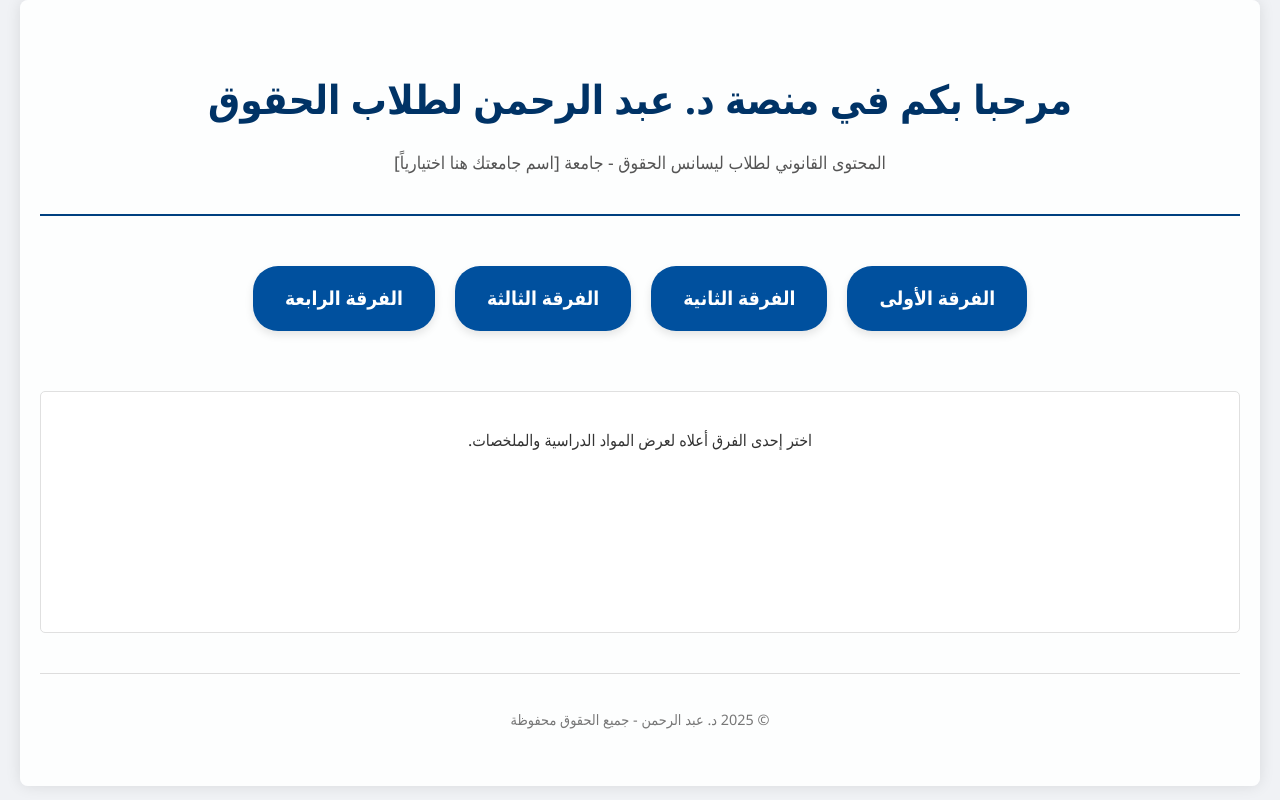
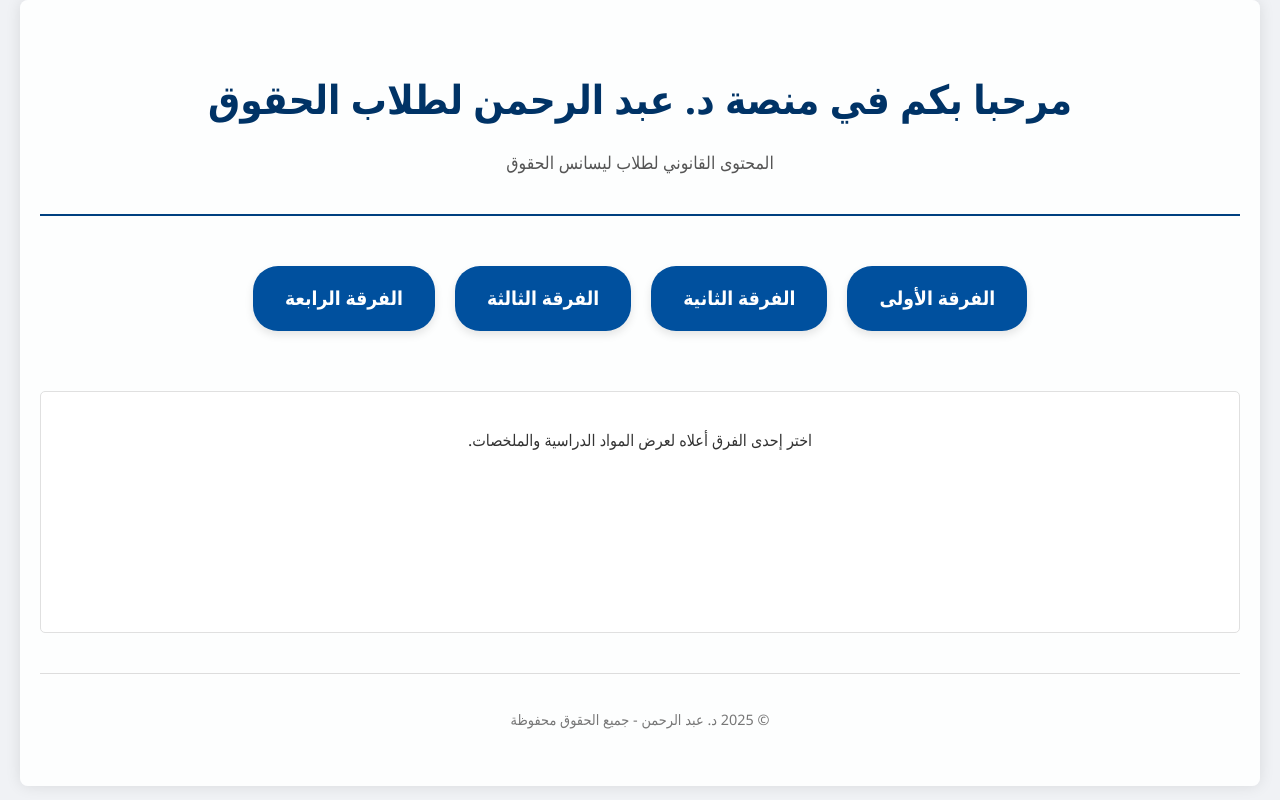
Before and after one commit to abdosalah155/abdosalah155.github.io, a plain HTML site: page index.html in a window 1280 px wide. Drawn offline with Linux system fonts and the light colour scheme.

Commit message:
Update index.html

```diff
--- a/index.html
+++ b/index.html
@@ -9,7 +9,7 @@
     <div class="main-container">
         <header class="site-header">
             <h1>مرحبا بكم في منصة د. عبد الرحمن لطلاب الحقوق</h1>
-            <p>المحتوى القانوني لطلاب ليسانس الحقوق - جامعة [اسم جامعتك هنا اختيارياً]</p>
+            <p>المحتوى القانوني لطلاب ليسانس الحقوق  </p>
         </header>
 
         <nav class="year-navigation">
```
